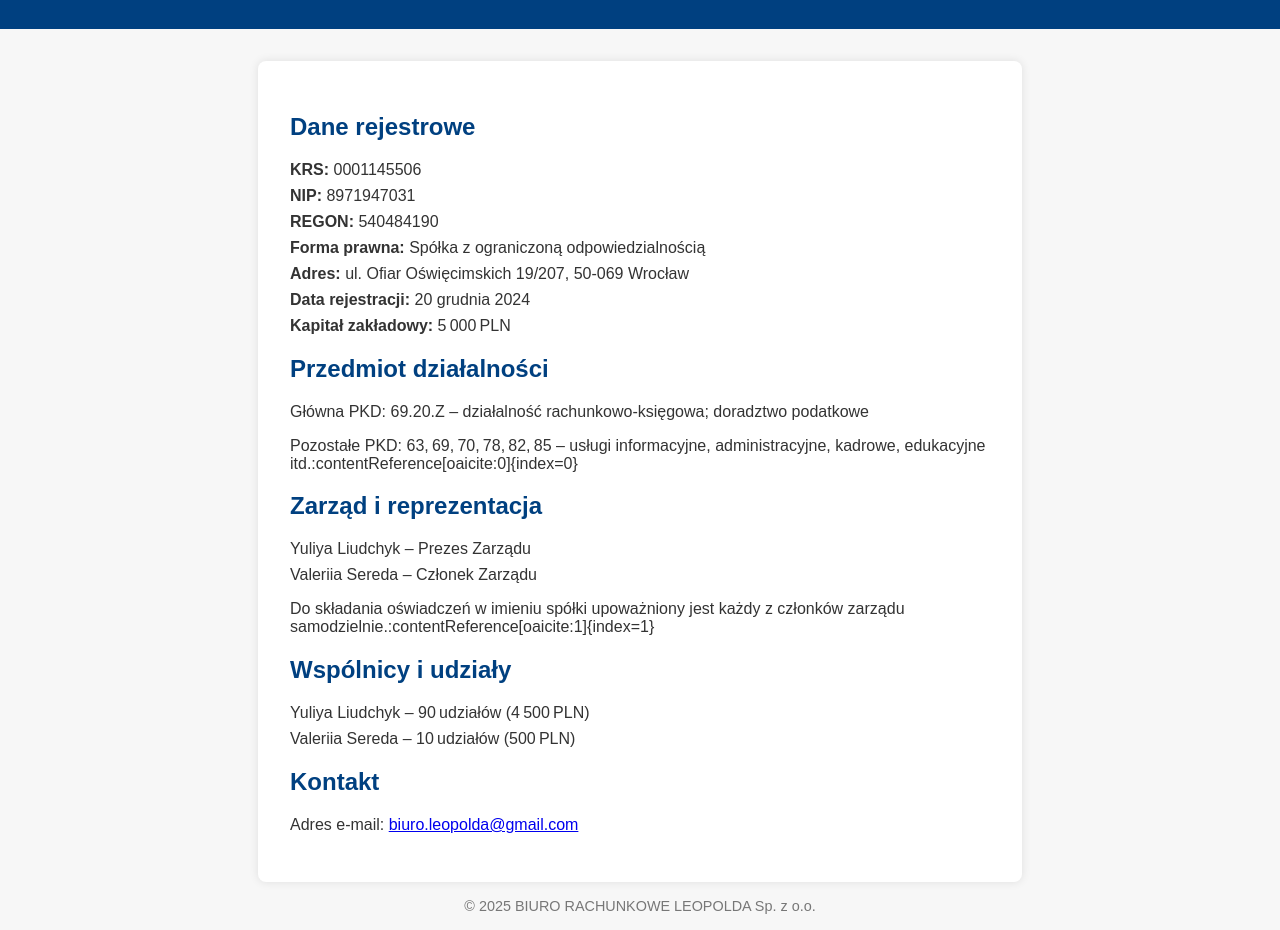
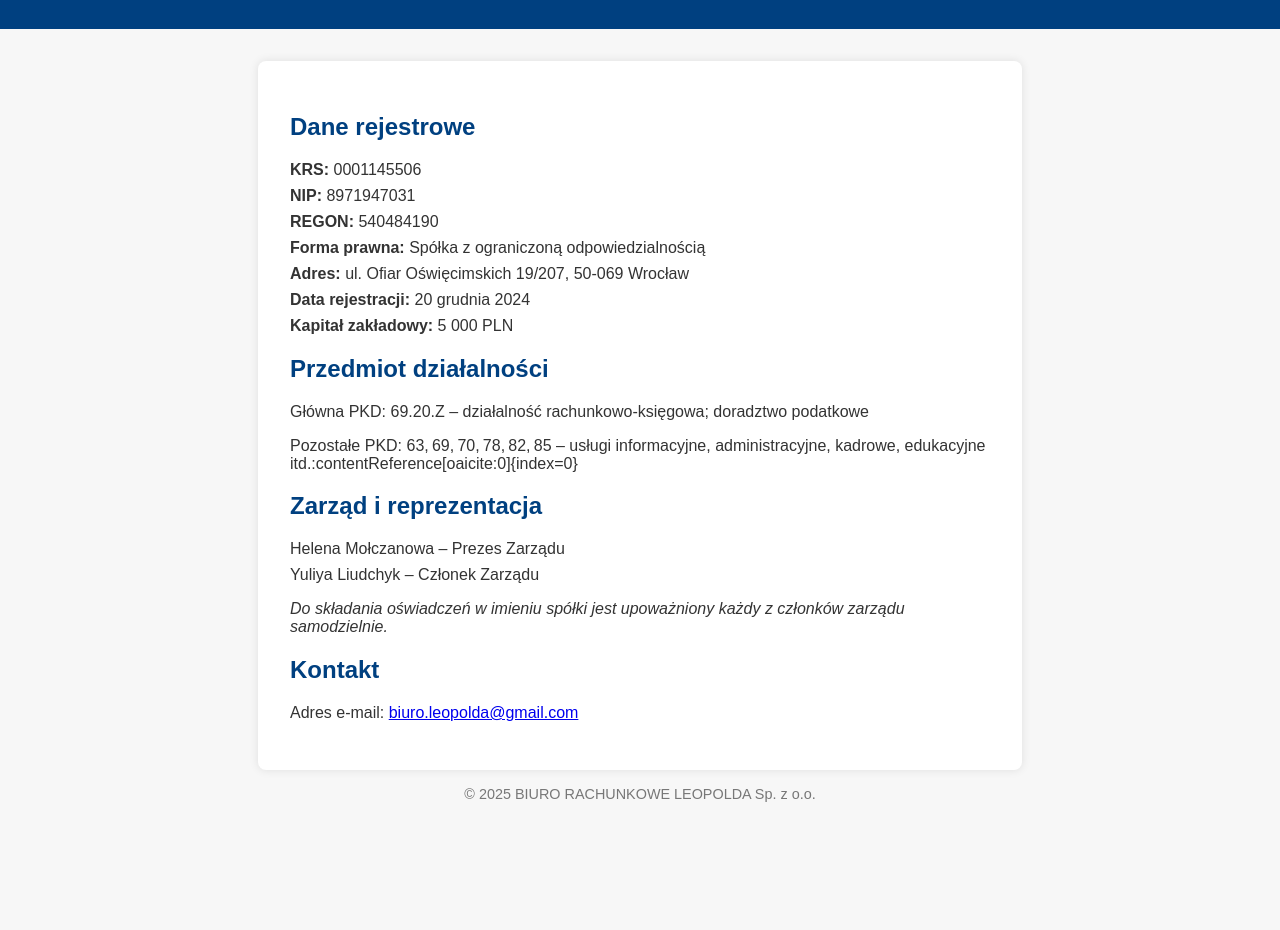
Before and after one commit to andrey-v-molchanov/leopolda.github.io, a plain HTML site: page index.html in a window 1280 px wide. Shown: the part 117-1047 px from the top of the page. After the commit the page ends 935 px from the top, so only its background shows below. Drawn offline with Linux system fonts and the light colour scheme.

Commit message:
Updates from KRS

```diff
--- a/index.html
+++ b/index.html
@@ -52,26 +52,21 @@
       <li><strong>NIP:</strong> 8971947031</li>
       <li><strong>REGON:</strong> 540484190</li>
       <li><strong>Forma prawna:</strong> Spółka z ograniczoną odpowiedzialnością</li>
-      <li><strong>Adres:</strong> ul. Ofiar Oświęcimskich 19/207, 50‑069 Wrocław</li>
+      <li><strong>Adres:</strong> ul. Ofiar Oświęcimskich 19/207, 50-069 Wrocław</li>
       <li><strong>Data rejestracji:</strong> 20 grudnia 2024</li>
-      <li><strong>Kapitał zakładowy:</strong> 5 000 PLN</li>
+      <li><strong>Kapitał zakładowy:</strong> 5 000 PLN</li>
     </ul>
     <h2>Przedmiot działalności</h2>
     <p>Główna PKD: 69.20.Z – działalność rachunkowo‑księgowa; doradztwo podatkowe</p>
     <p>Pozostałe PKD: 63, 69, 70, 78, 82, 85 – usługi informacyjne, administracyjne, kadrowe, edukacyjne itd.:contentReference[oaicite:0]{index=0}</p>
     <h2>Zarząd i reprezentacja</h2>
     <ul>
-      <li>Yuliya Liudchyk – Prezes Zarządu</li>
-      <li>Valeriia Sereda – Członek Zarządu</li>
+      <li>Helena Mołczanowa – Prezes Zarządu</li>
+      <li>Yuliya Liudchyk – Członek Zarządu</li>
     </ul>
-    <p>Do składania oświadczeń w imieniu spółki upoważniony jest każdy z członków zarządu samodzielnie.:contentReference[oaicite:1]{index=1}</p>
-    <h2>Wspólnicy i udziały</h2>
-    <ul>
-      <li>Yuliya Liudchyk – 90 udziałów (4 500 PLN)</li>
-      <li>Valeriia Sereda – 10 udziałów (500 PLN)</li>
-    </ul>
+    <p><em>Do składania oświadczeń w imieniu spółki jest upoważniony każdy z członków zarządu samodzielnie.</em></p>
     <h2>Kontakt</h2>
-    <p>Adres e‑mail: <a href="mailto:biuro.leopolda@gmail.com">biuro.leopolda@gmail.com</a></p>
+    <p>Adres e-mail: <a href="mailto:biuro.leopolda@gmail.com">biuro.leopolda@gmail.com</a></p>
   </main>
   <footer>
     &copy; 2025 BIURO RACHUNKOWE LEOPOLDA Sp. z o.o.
```
